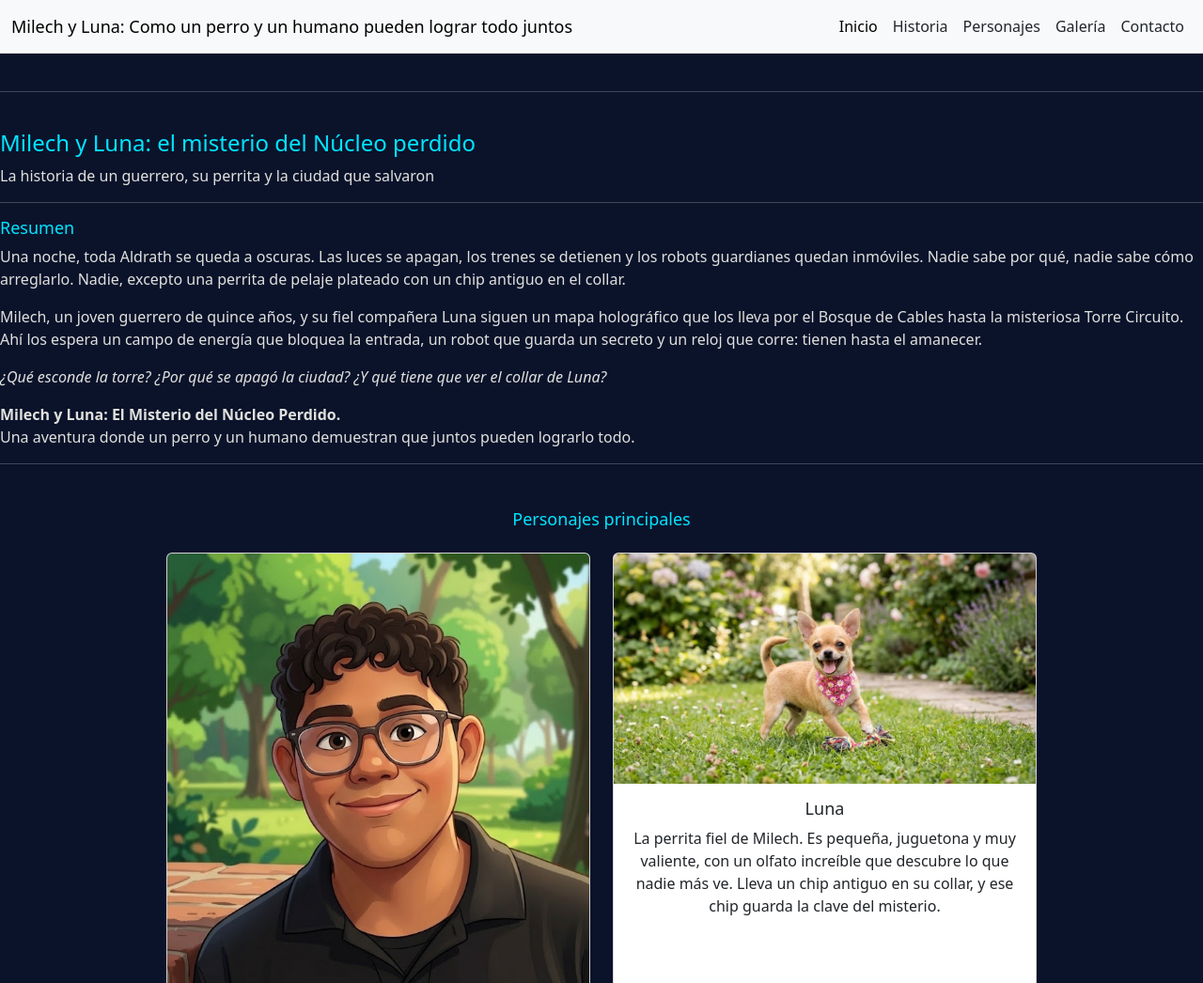
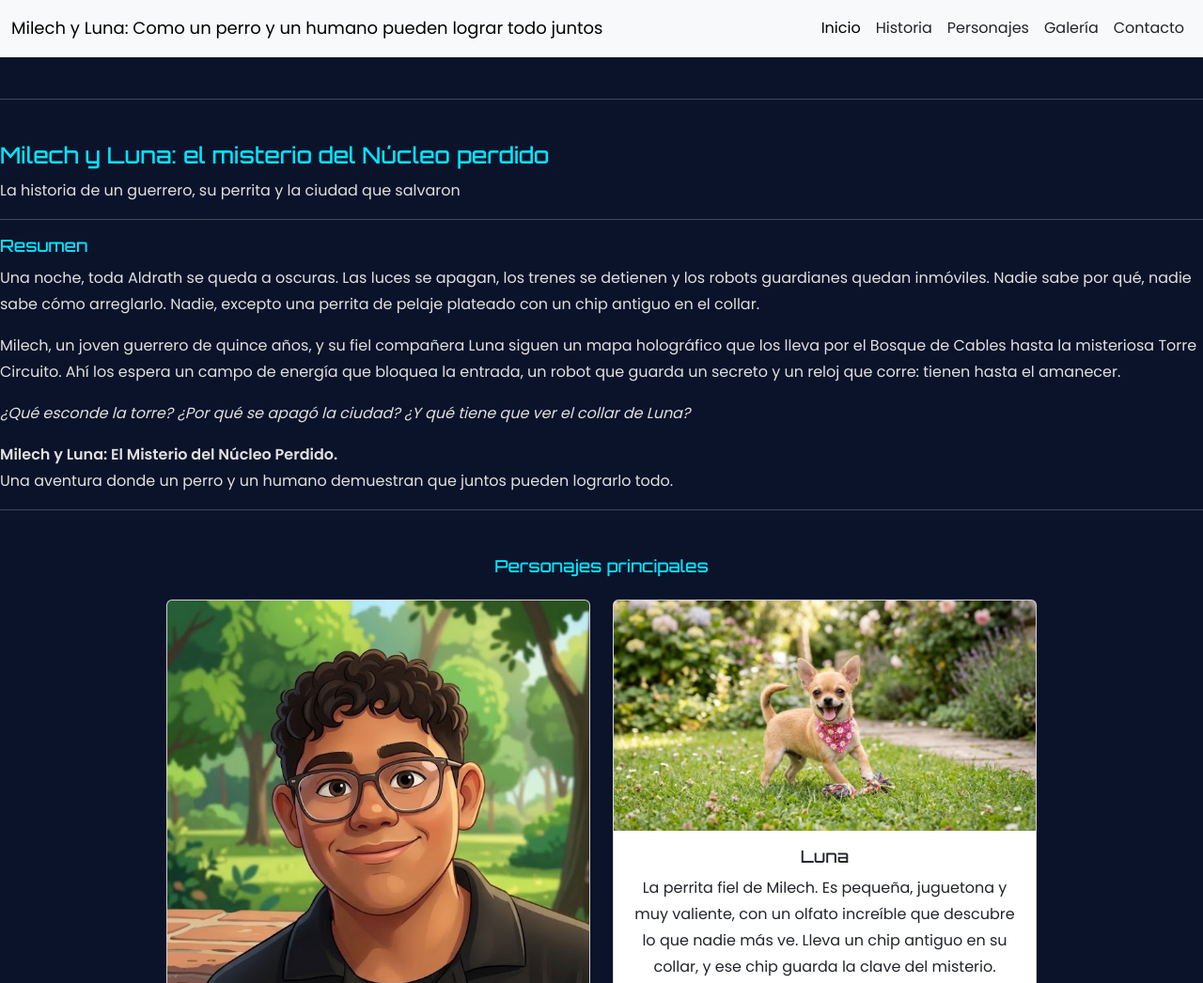
Before and after one commit to matiasleonjimenez00-commits/Repositorio-programaci-n-dise-o, a plain HTML site: page index.html in a window 1280 px wide. Shown: the top 1046 px of the page at 94% size. Drawn offline with nearby package versions, Linux system fonts and the light colour scheme.

Commit message:
Styles completado

```diff
--- a/CSS/Styles.css
+++ b/CSS/Styles.css
@@ -1,8 +1,44 @@
+:root {
+  --azul-noche: #0B132B;
+  --azul-medio: #16224f;
+  --cian: #00E5FF;
+  --ambar: #FFB703;
+  --violeta: #7B2CBF;
+  --plata: #E0E1DD;
+  --fuente-titulos: 'Orbitron', Arial, sans-serif;
+  --fuente-texto: 'Poppins', Arial, sans-serif;
+}
+
+html {
+  scroll-behavior: smooth;
+  scroll-padding-top: 70px;
+}
+
 body {
-  background-color: #0B132B;
-  color: #E0E1DD;
+  background-color: var(--azul-noche);
+  color: var(--plata);
+  font-family: var(--fuente-texto);
+  line-height: 1.75;
+}
+
+h1, h2, h3 {
+  font-family: var(--fuente-titulos);
+  line-height: 1.3;
 }
 
 h1, h2 {
-  color: #00E5FF;
+  color: var(--cian);
 }
+
+a {
+  color: var(--cian);
+}
+
+a:hover {
+  color: var(--ambar);
+}
+
+img {
+  max-width: 100%;
+  height: auto;
+}
```
